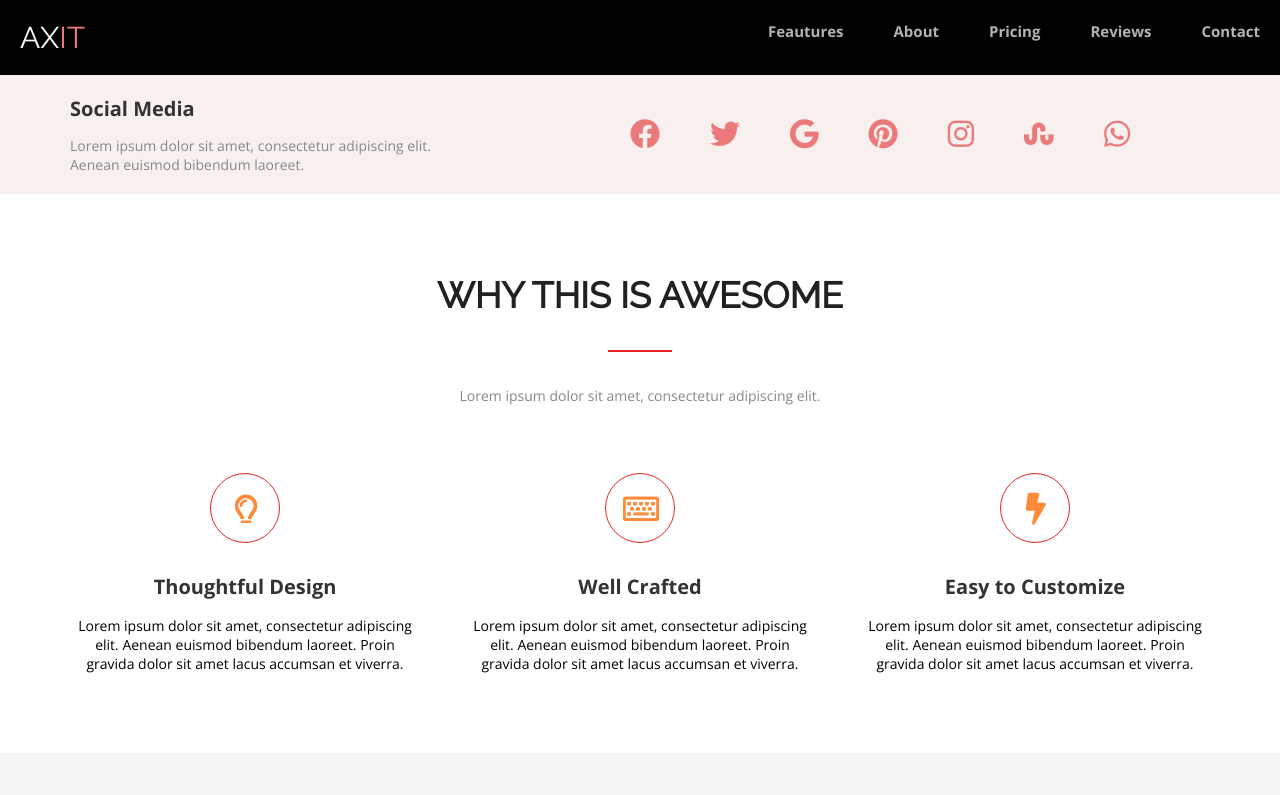
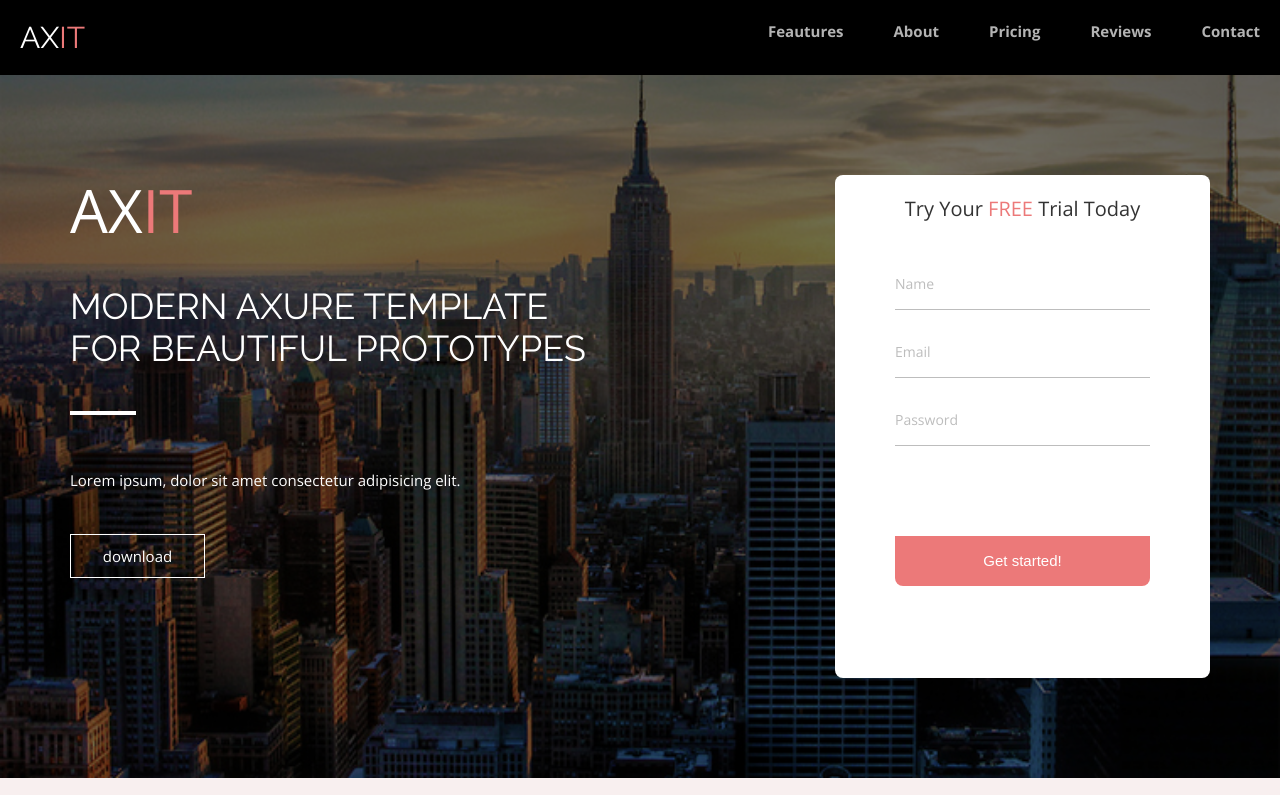
Before and after one commit to oksanaweb/FE38-Landing-Manchuk-Oksana, a plain HTML site: page index.html in a window 1280 px wide. Shown: the top 795 px of the page. Drawn offline with nearby package versions, Linux system fonts and the light colour scheme.

Commit message:
mainpage

```diff
--- a/css/design.css
+++ b/css/design.css
@@ -22,8 +22,7 @@
     top: 0;
     left:0;
     z-index: 1;
-
-  }
+     }
 
 .title-design {
   text-align: center;
--- a/css/index.css
+++ b/css/index.css
@@ -6,6 +6,7 @@
 @import url("../css/header.css");
 @import url("../css/media.css");
 @import url("../css/footer.css");
+@import url("../css/main.css");
 
 * {margin: 0;
   padding: 0;
--- /dev/null
+++ b/css/main.css
@@ -0,0 +1,138 @@
+.main-page {
+  padding: 100px 0;
+  background-image: url(../img/design.jpg);
+  background-repeat: no-repeat;
+  background-size:cover;
+  background-position: center;
+  position: relative;
+ }
+ .main-page::after {
+   content: '';
+   width: 100%;
+   height: 100%;
+   background: rgba(0, 0, 0, 0.55);
+   display: block;
+   position: absolute;
+   top: 0;
+   left:0;
+   z-index: 1;
+    }
+    .container {
+      position: relative;
+      z-index: 2;
+    }
+
+ .logo-item-ax {
+    font-size: 60px;
+    font-weight: 400;
+    line-height: 70px;
+    color:  #FFFFFF;
+    }
+
+ .logo-item-it {
+    font-size: 60px;
+    font-weight: 400;
+    line-height: 70px;
+    color:  #EC7979;
+   }
+
+  .main-text-item {
+   font-size: 36px;
+   font-weight: 400;
+   line-height: 42px;
+   font-family: "Raleway";
+   color: #FFFFFF;
+   margin-top: 40px;
+   margin-bottom: 50px}
+
+   .main-text-item::after {
+      content: '';
+      width: 64px;
+      height: 2px;
+      background-color:#FFFFFF;
+      border: 1px solid #FFFFFF;
+      margin-top: 42px;
+      display: block;}
+
+   .main-text-descpirtion-item {
+      font-size: 15px;
+      color: #FFFFFF;
+      line-height: 30px;
+      margin-bottom: 39px;
+   }
+   .main-link-download {
+      width: 135px;
+      line-height: 20px;
+      border: 1px solid #FFFFFF;
+      line-height: 42px;
+      margin-bottom: 100px;
+   }
+
+   .main-link-download a {
+      font-size: 15px;
+      color: #FFFFFF;
+      line-height: 42px;
+      text-align: center;
+      display: block;
+   }
+
+.input-box {
+width: 375px;
+background-color: #FFFFFF;
+padding: 10px 0;
+border-radius: 8px;
+
+}
+
+.main-wrap {
+   display: flex;
+   justify-content: space-between;
+}
+
+.text-free {
+color:#EC7979;
+font-size: 20px;
+line-height: 27px; }
+
+.form-title {
+   font-size: 20px;
+   line-height: 27px;
+   text-align: center;
+   color: #333333;
+   margin-bottom: 50px;
+}
+.form-content {
+   padding-top: 10px;
+   padding-bottom: 60px;
+   padding-left: 60px;
+   padding-right: 60px;
+}
+
+.form-item { margin-bottom: 30px;}
+
+
+.input-field {
+border:none;
+border-bottom:  1px solid #BDBDBD;
+width: 100%;
+display: block;
+}
+.formbox {
+font-size: 14px;
+color:  #BDBDBD;}
+
+.button-box {
+background-color: #EC7979;
+width: 100%;
+padding: 15px 0;
+border-radius: 0px 0px 8px 8px;
+margin-top: 60px;
+border: none;
+}
+
+
+.button-text  {
+   font-size: 15px;
+   color: #FFFFFF;
+   line-height: 20px;
+}
--- a/index.html
+++ b/index.html
@@ -33,6 +33,41 @@
     </div>
     </container>
   </header>
+  <section class="main-page">
+    <div class="container">
+      <div class="main-wrap">
+        <div class="main-text">
+          <span class="logo-item-ax">AX<span class="logo-item-it">IT</span></span>
+          <h2 class="main-text-item">MODERN AXURE TEMPLATE <br>FOR BEAUTIFUL PROTOTYPES</h2>
+          <div class="main-text-description">
+            <p class="main-text-descpirtion-item">Lorem ipsum, dolor sit amet consectetur adipisicing elit. </p>
+          </div>
+          <div class="main-link-download">
+            <a href="#">download</a>
+          </div>
+        </div>
+
+        <form class="input-box">
+          <div class="form-content">
+           <p class="form-title">Try Your <span class="text-free">FREE</span> Trial Today</p>
+           <div class="form-item"><label for="username"class="formbox">Name</label>
+          <input type="text" class="input-field" name="username" maxlength="15" minlength="2">
+          </div>
+          <div class="form-item"><label for="useradress" class="formbox">Email</label>
+            <input type="email" class="input-field"   name="email"maxlength="15" minlength="2">
+          </div>
+          <div class="form-item">
+            <label for="userpassword" class="formbox">Password</label><input type="password" class="input-field"  name="userpassword" maxlength="15" minlength="2">
+          </div>
+          <button type="button" class="button-box" name="button-form">
+            <p class="button-text">Get started! </p>
+          </button>
+          </div>
+          </form>
+      </div>
+
+    </div>
+    </section>
   <section class="media">
     <div class="container">
       <div class="wrap-media">
@@ -291,5 +326,6 @@
 
 
 
+
 </body>
 </html>
```
